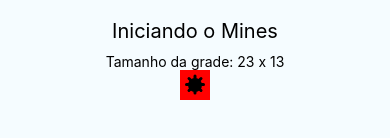
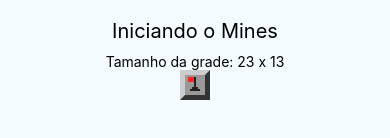
Before and after one commit to CharlesBrun/minefield-game, a React Native app: screen / in a window 390 px wide. Shown: the part 368-506 px from the top of the page. Built offline with nearby package versions, Linux system fonts and the light colour scheme.

Commit message:
feat flag

```diff
--- a/App.tsx
+++ b/App.tsx
@@ -16,7 +16,7 @@
       <Text>
         Tamanho da grade: {params.getRowsAmount()} x {params.getColumnsAmount()}
       </Text>
-      <Field mined={true} opened={true} nearMines={0} exploded={true}/>
+      <Field mined={false} opened={false} nearMines={0} exploded={false} flagged={true} bigger={false}/>
     </View>
   );
 }
--- a/src/components/Field.tsx
+++ b/src/components/Field.tsx
@@ -2,20 +2,24 @@
 import { StyleSheet, Text, View } from 'react-native'
 import params from '../params'
 import Mine from './Mine'
+import Flag from './Flag'
 
 type props = {
   mined: boolean,
   opened: boolean,
   nearMines: number,
   exploded: boolean,
+  flagged: boolean,
+  bigger: boolean
 }
 
-const Field:React.FC<props> = ({mined, opened, nearMines, exploded}) => {
+const Field:React.FC<props> = ({mined, opened, nearMines, exploded, flagged, bigger}) => {
 
     const styleFields:any = [styles.field]
-    if(opened) styleFields.push(styles.opened)
-    if(exploded) styleFields.push(styles.exploded)
-    if(styleFields.length === 1) styleFields.push(styles.regular)
+    if (opened) styleFields.push(styles.opened)
+    if (exploded) styleFields.push(styles.exploded)
+    // if (flagged) styleFields.push(styles.flagged)
+    if (!opened && !exploded) styleFields.push(styles.regular)
 
 let color
 if(nearMines > 0){
@@ -33,6 +37,7 @@
         </Text> : false
       }
       { mined && opened ? <Mine/> : false }
+      {flagged && !opened ? <Flag bigger={bigger} /> : false}
     </View>
   )
 }
--- /dev/null
+++ b/src/components/Flag.tsx
@@ -0,0 +1,73 @@
+import React from 'react'
+import { StyleSheet, Text, View } from 'react-native'
+
+const Flag:React.FC<{bigger: boolean}> = ({bigger}) => {
+  return (
+    <View style={styles.container}>
+        <View style={[styles.flagpole, bigger ? styles.flagpoleBigger : null]} />
+        <View style={[styles.flag, bigger ? styles.flagBigger : null]} />
+        <View style={[styles.base1, bigger ? styles.base1Bigger : null]} />
+        <View style={[styles.base2, bigger ? styles.base2Bigger : null]} />
+    </View>
+  )
+}
+
+export default Flag
+
+const styles = StyleSheet.create({
+    container: {
+        marginTop: 2,
+    },
+    flagpole: {
+        position: 'absolute',
+        height: 14,
+        width: 2,
+        backgroundColor: '#222',
+        marginLeft: 9,
+    },
+    flag: {
+        position: 'absolute',
+        height: 5,
+        width: 6,
+        backgroundColor: '#F22',
+        marginLeft: 3,
+    },
+    base1: {
+        position: 'absolute',
+        height: 2,
+        width: 6,
+        backgroundColor: '#222',
+        marginLeft: 7,
+        marginTop: 10,
+    },
+    base2: {
+        position: 'absolute',
+        height: 2,
+        width: 10,
+        backgroundColor: '#222',
+        marginLeft: 5,
+        marginTop: 12,
+    },
+    flagpoleBigger: {
+        height: 28,
+        width: 4,
+        marginLeft: 16,
+    },
+    flagBigger: {
+        height: 10,
+        width: 14,
+        marginLeft: 3,
+    },
+    base1Bigger: {
+        height: 4,
+        width: 12,
+        marginTop: 20,
+        marginLeft: 12,
+    },
+    base2Bigger: {
+        height: 4,
+        width: 20,
+        marginLeft: 8,
+        marginTop: 24
+    }
+})
```
